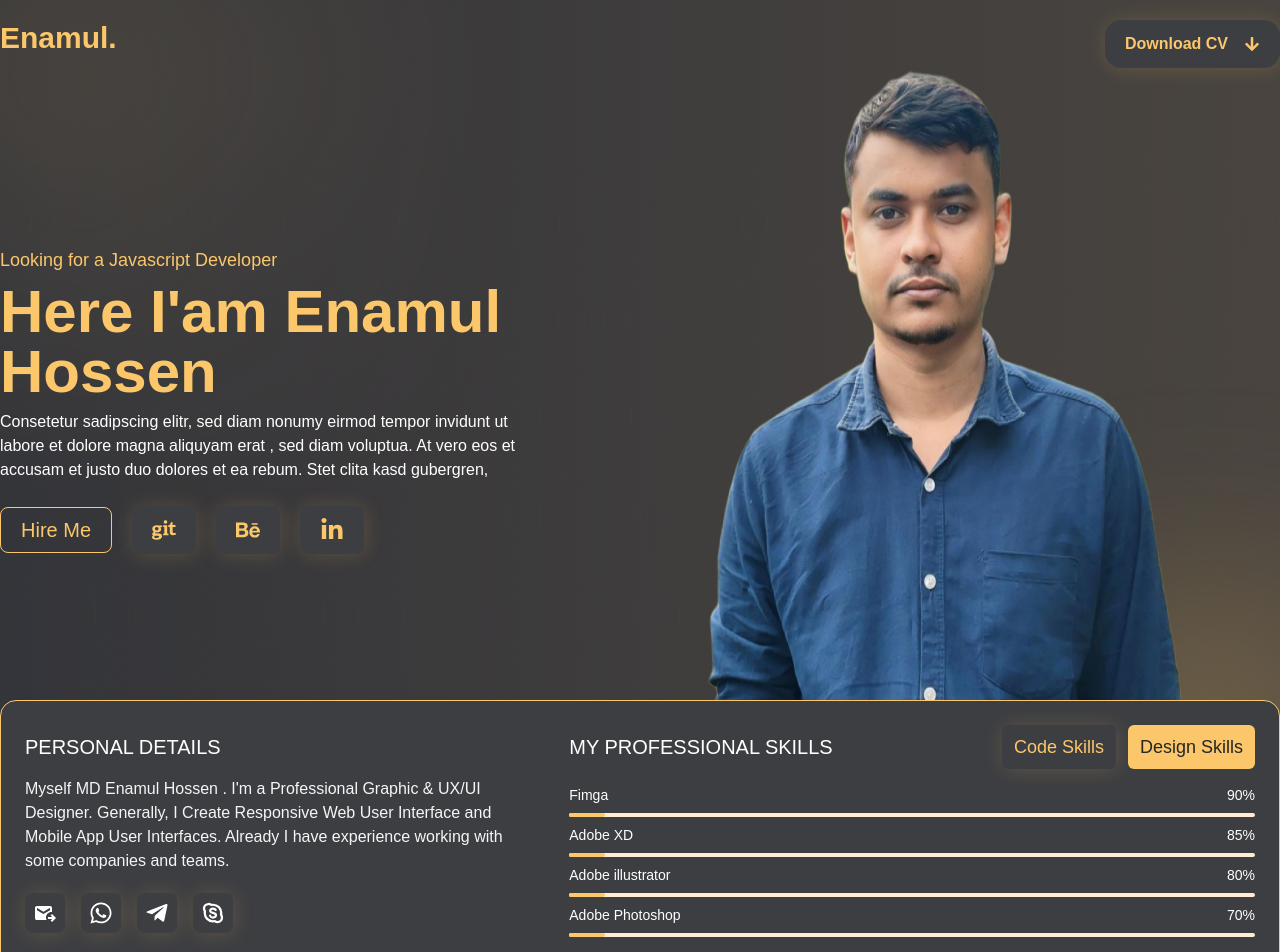
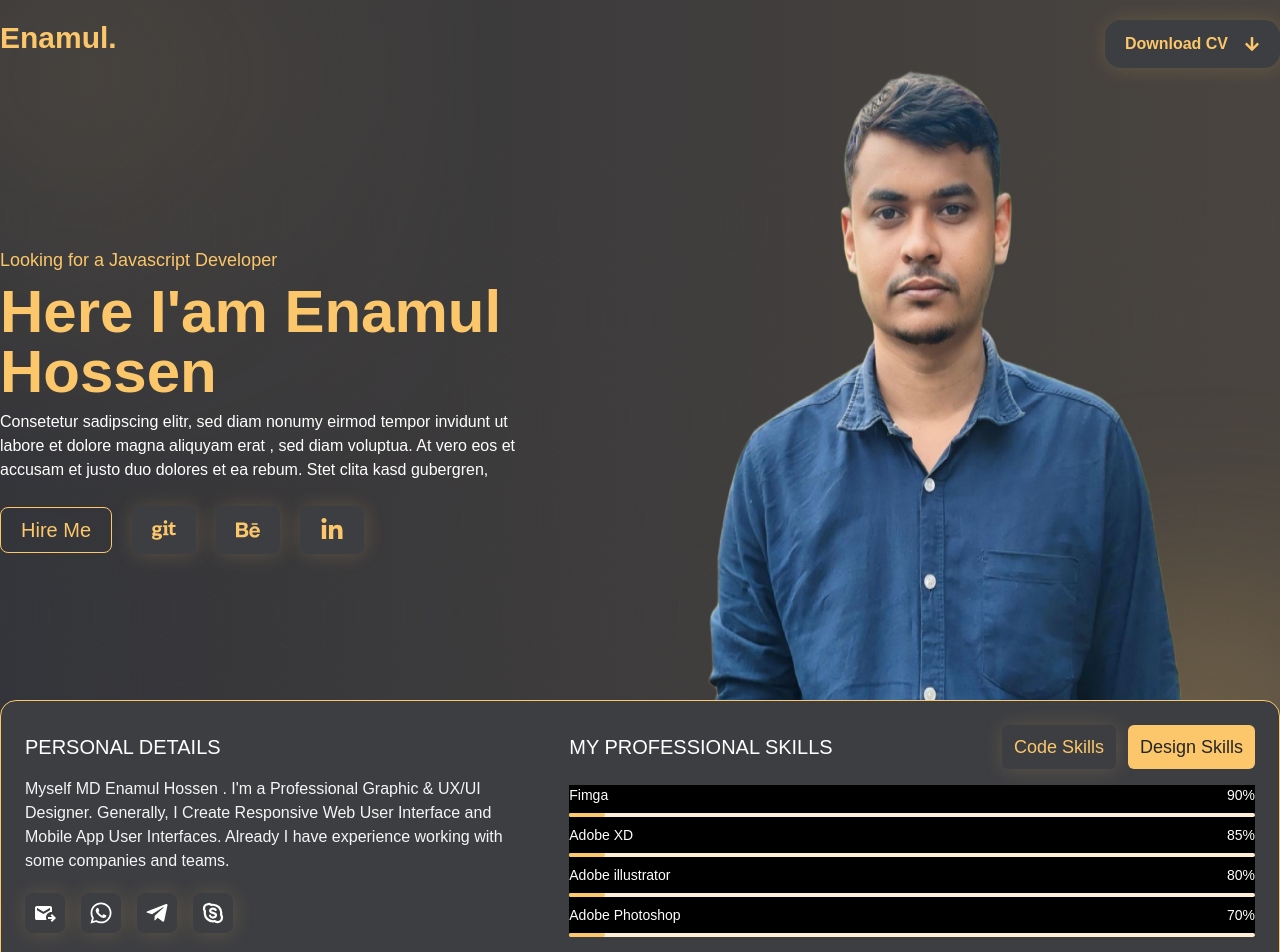
Before and after one commit to enamul90/Portfolio_Next, a Next.js app: page / in a window 1280 px wide. Shown: the top 952 px of the page. Built offline with nearby package versions, Linux system fonts and the light colour scheme.

Commit message:
fix code

```diff
--- a/app/component/Profile.jsx
+++ b/app/component/Profile.jsx
@@ -73,7 +73,7 @@ const Profile = () => {
                     </div>
                 </div>
 
-                <div className="mt-4">
+                <div className="mt-4 bg-black">
                     {
                         skills.map((skill, i)=>{
                             return (
```
